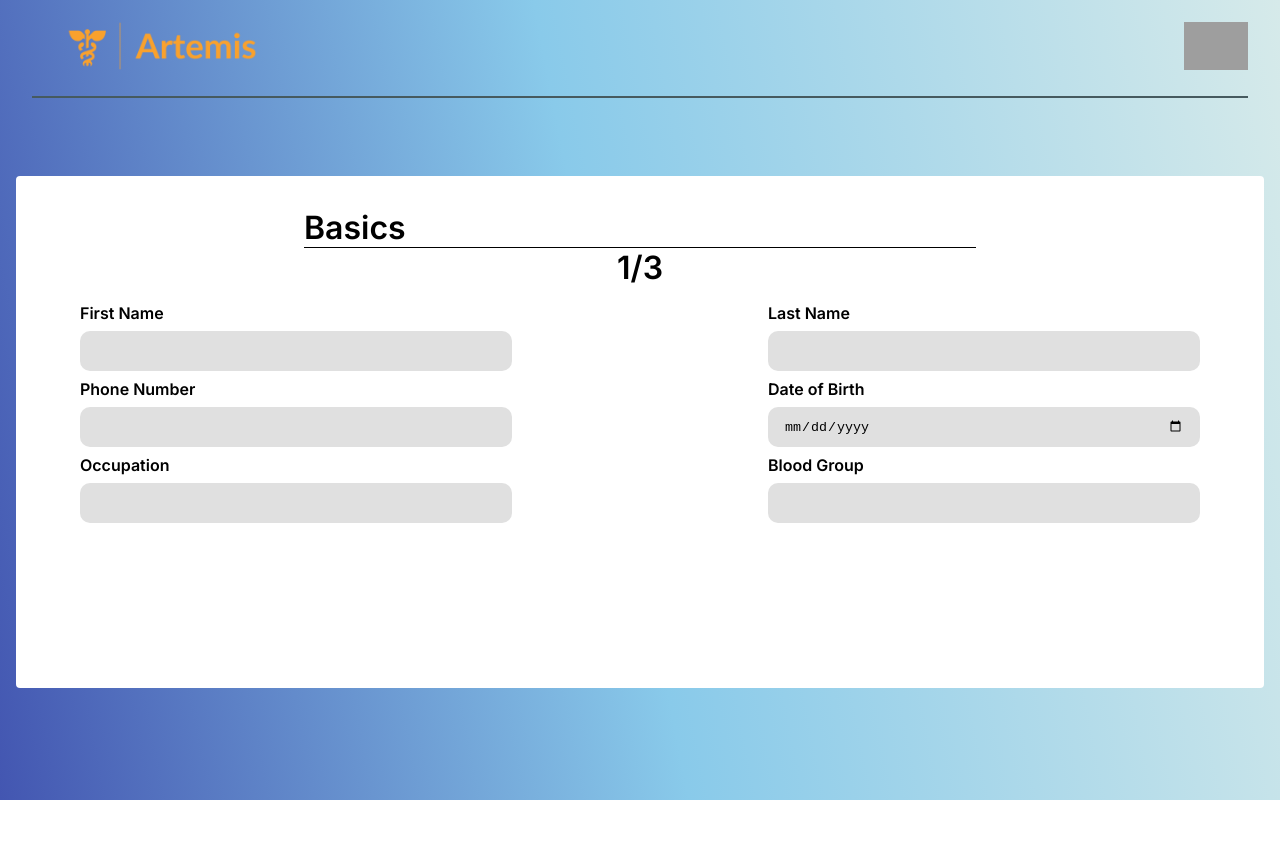
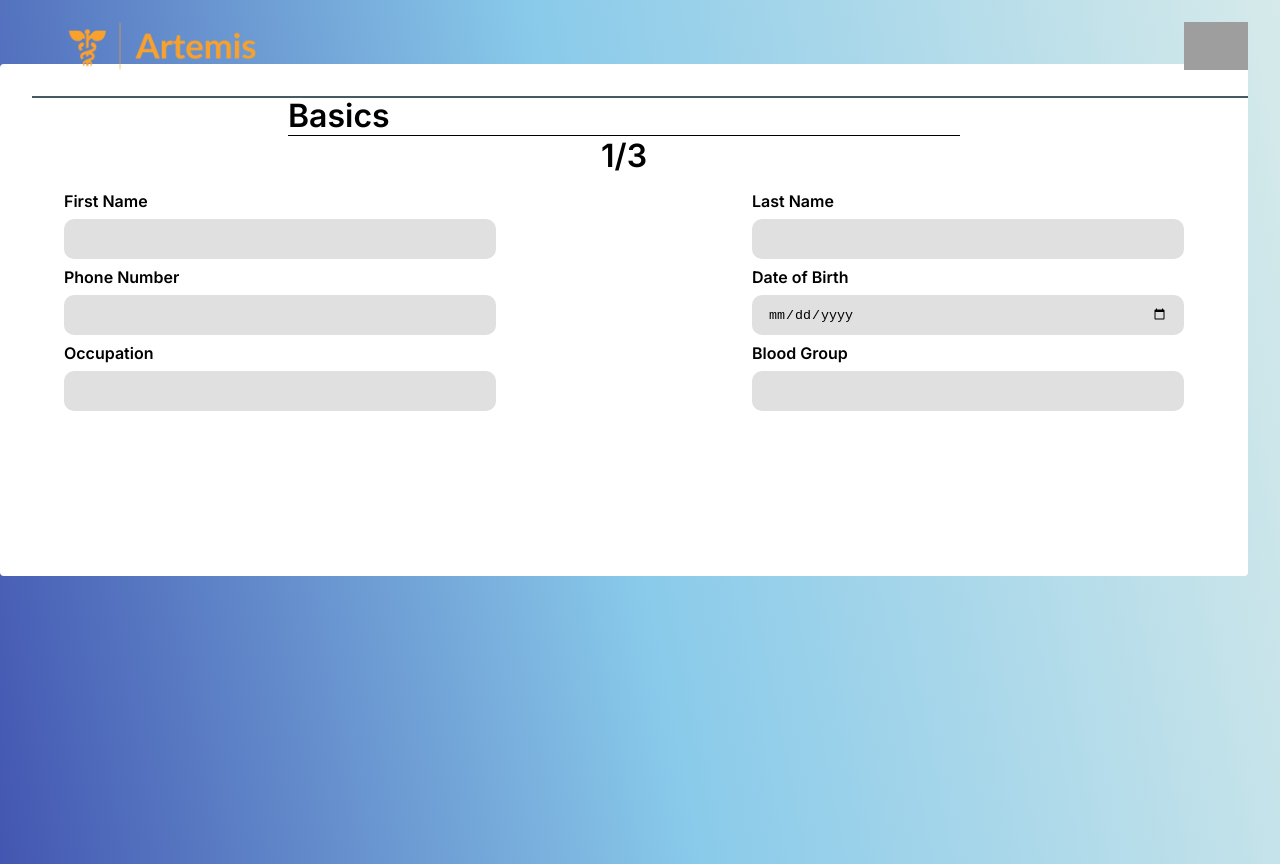
Before and after one commit to Krypthon-Hackathon-VITC/Team-50, a React (Create React App) app in the folder frontend/: page /questionare1 in a window 1280 px wide. Before the commit the page ends 800 px from the top, so only its background shows below. Built offline with nearby package versions, Linux system fonts and the light colour scheme; grey boxes are pictures that could not be loaded.

Commit message:
clearance

```diff
--- a/frontend/src/Components/Questionare.css
+++ b/frontend/src/Components/Questionare.css
@@ -1,23 +1,9 @@
-*{
+* {
     margin: 0;
     padding: 0;
 }
 
-    body {
-        text-align: center;
-        display: flex;
-        min-height: 100vh;
-        align-items: center;
-        color: black;
-        justify-content: center;
-        background-image: linear-gradient(79deg, #4356b1, #89caea 48%, #d6eaea);
-        background-size: cover;
-        background-repeat: no-repeat;
-        font-family: 'Inter', sans-serif;
-      }
-
-
-.navbar{
+.navbar {
     display: flex;
     position: absolute;
     width: 95%;
@@ -32,24 +18,22 @@
 
 
 
-#artemis-logo{
+#artemis-logo {
     width: 12rem;
     scale: 1.25;
 }
 
-#person-logo{
+#person-logo {
     width: 4rem;
 }
 
-.logo{
+.logo {
     margin-left: 1.65rem;
 }
 
-.personLogo{
+.personLogo {}
 
-}
-
-.box{
+.box {
     display: flex;
     flex-direction: column;
     background-color: white;
@@ -63,7 +47,7 @@
     margin-top: 4rem;
 }
 
-.top{
+.top {
     display: flex;
     flex-direction: row;
     justify-content: space-between;
@@ -72,35 +56,36 @@
 
 }
 
-.top-left{
+.top-left {
     border-bottom: 1px solid black;
     width: 42rem;
     text-align: left;
 }
 
-.main-box{
+.main-box {
     display: flex;
     flex-direction: row;
     justify-content: space-between;
 }
 
-.main-box-left{
+.main-box-left {
     display: flex;
     flex-direction: column;
     text-align: left
 }
 
-.main-box-right{
+.main-box-right {
     display: flex;
     flex-direction: column;
     text-align: left;
 }
 
-.address{
+.address {
     display: flex;
     flex-direction: column;
     text-align: left;
 }
+
 input {
     margin: 0.5rem 0;
     border: none;
@@ -111,7 +96,7 @@ input {
     height: 0.5rem;
 }
 
-  #text-area{
+#text-area {
     margin: 0.5rem 0;
     border: none;
     padding: 1rem;
@@ -119,7 +104,7 @@ input {
     background-color: #E0E0E0;
 }
 
-  .query-box{
+.query-box {
     display: flex;
     flex-direction: column;
     text-align: left;
--- a/frontend/src/components/DoctorLogin.css
+++ b/frontend/src/components/DoctorLogin.css
@@ -1,15 +1,12 @@
 body {
-  text-align: center;
-  display: flex;
   min-height: 100vh;
-  align-items: center;
   color: black;
-  justify-content: center;
   background-image: linear-gradient(79deg, #4356b1, #89caea 48%, #d6eaea);
+  background-repeat: no-repeat;
   font-family: 'Inter', sans-serif;
 }
 
-.artemis{
+.artemis {
   position: absolute;
   top: -49px;
   left: 23px;
@@ -50,14 +47,14 @@ body {
   /* justify-content: space-evenly; */
 }
 
-.login-head{
-  border-bottom: 1px solid rgb(0,0,0,0.35);
+.login-head {
+  border-bottom: 1px solid rgb(0, 0, 0, 0.35);
   height: 3rem;
   display: flex;
   align-items: flex-end;
 }
 
-.a-btn{
+.a-btn {
   text-decoration: none;
   color: black;
   padding-bottom: 0.5rem;
@@ -67,11 +64,11 @@ body {
   padding-right: 1.5rem;
 }
 
-#welc{
+#welc {
   padding-top: 1rem;
 }
 
-#ltya{
+#ltya {
   font-style: inter;
   font-weight: 600;
   font-size: 13px;
@@ -80,14 +77,14 @@ body {
   opacity: 39%;
 }
 
-.EP{
+.EP {
   font-weight: 600;
   font-size: 15px;
   line-height: 18.15px;
   margin-top: 2rem;
 }
 
-#DoclogIn{
+#DoclogIn {
   margin-top: 2rem;
   background-color: #456188;
   color: #effaff;
@@ -96,24 +93,24 @@ body {
   line-height: 18px;
   text-align: center;
   width: 7rem;
-  height:2.5rem;
+  height: 2.5rem;
   border-radius: 10px;
 }
 
-.booxes{
+.booxes {
   box-sizing: border-box;
   background: #a4daf6;
   border: 2px solid #effaff;
   border-radius: 10px;
-  width:30rem;
+  width: 30rem;
 }
 
-.other-login-ways{
+.other-login-ways {
   display: flex;
   margin-bottom: 4rem;
 }
 
-.lower-box{
+.lower-box {
   display: flex;
   justify-content: space-between;
 
@@ -121,10 +118,10 @@ body {
   color: red;
 }
 
-.other-login-ways p{
+.other-login-ways p {
   font-weight: 600;
   font-size: 13px;
   line-height: 15px;
-  color: rgba(0,0,0,0.39);
+  color: rgba(0, 0, 0, 0.39);
   padding-right: 1rem;
 }
--- a/frontend/src/components/MainLanding.css
+++ b/frontend/src/components/MainLanding.css
@@ -1,16 +1,5 @@
 @import url('https://fonts.googleapis.com/css2?family=Lato:wght@700&display=swap');
 @import url('https://fonts.googleapis.com/css2?family=Lato&display=swap');
-
-body {
-    text-align: center;
-    display: flex;
-    min-height: 100vh;
-    align-items: center;
-    color: black;
-    justify-content: center;
-    background-image: linear-gradient(79deg, #4356b1, #89caea 48%, #d6eaea);
-    font-family: 'Inter', sans-serif;
-}
 
 #logo {
     width: 13rem;
@@ -174,13 +163,13 @@ body {
     /* padding: 1rem; */
 }
 
-.option-image{
+.option-image {
     padding-top: 13px;
     padding-left: 25px;
     padding-right: 25px;
 }
 
-.doctor-type{
+.doctor-type {
     margin: 0;
     padding-bottom: 5px;
 }
```
Lines whose indentation alone changed are shown as unchanged.
